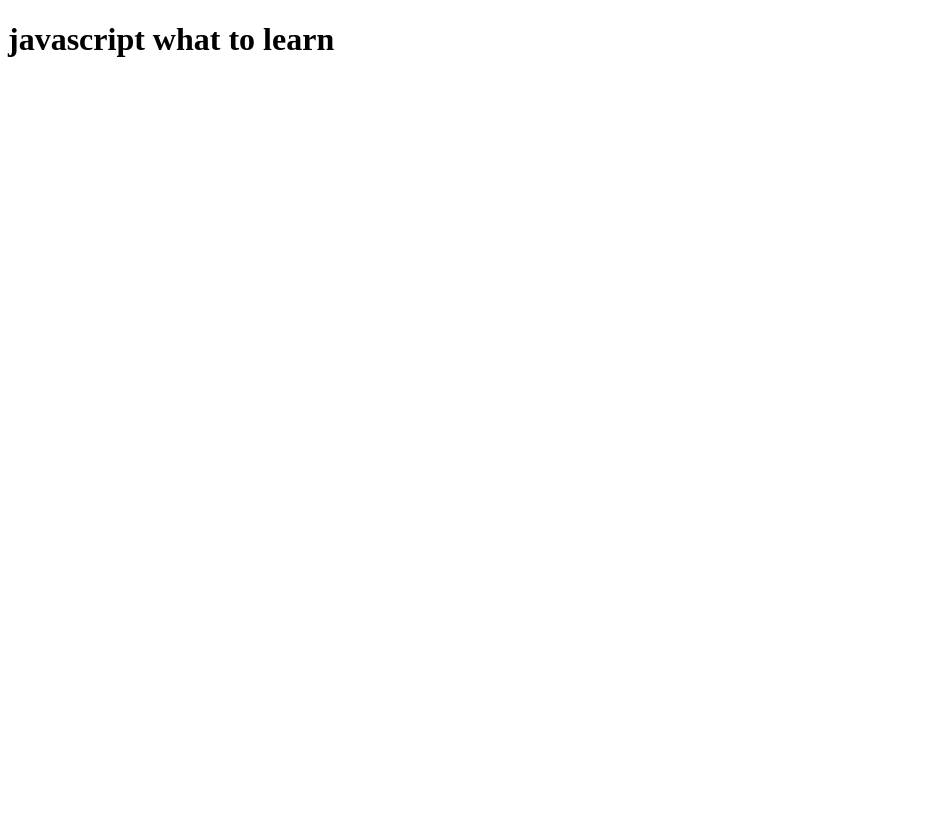
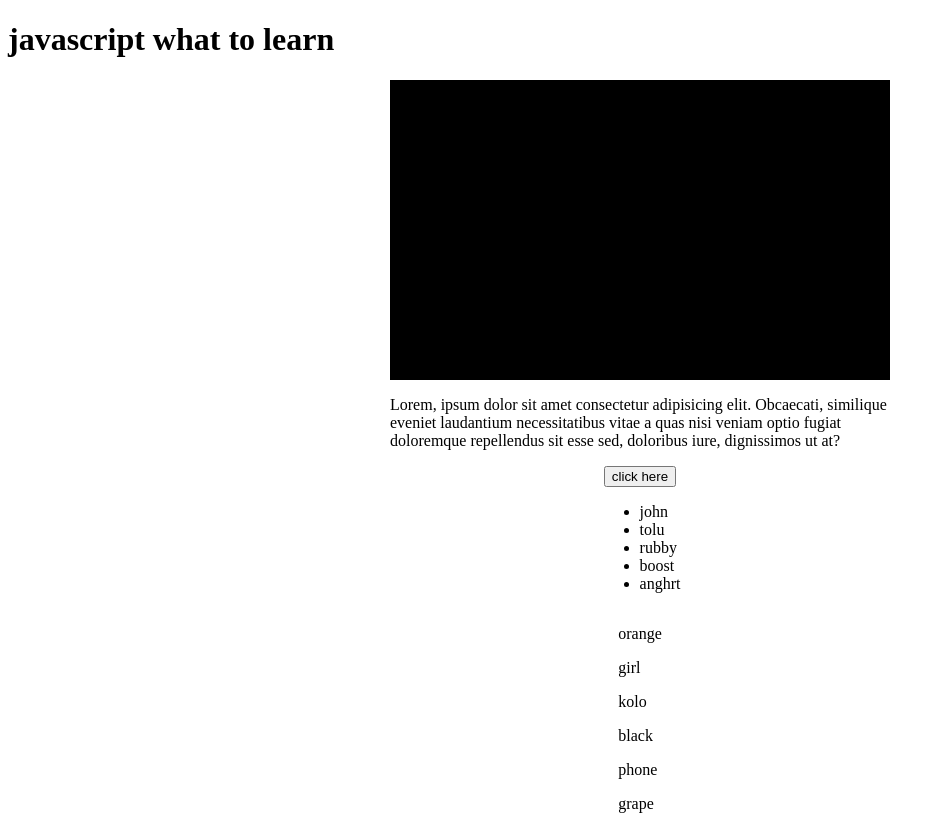
Before and after one commit to SAIL-05/sanusi-oyindamola, a plain HTML site: page index.html in a window 1280 px wide. Shown: the whole page, without its empty margins (0-946 px from the left). Before the commit the page ends 800 px from the top, so only its background shows below. Drawn offline with Linux system fonts and the light colour scheme.

Commit message:
new commit

```diff
--- a/index.html
+++ b/index.html
@@ -4,9 +4,40 @@
     <meta charset="UTF-8">
     <meta name="viewport" content="width=device-width, initial-scale=1.0">
     <title>Document</title>
+    <link rel="stylesheet" href="style.css">
     <script defer src="script.js"></script>
 </head>
 <body>
     <h1>javascript what to learn</h1>
+    <div id="main-body">
+        <div id="moon"></div>
+        <p id="para">
+            Lorem, ipsum dolor sit amet consectetur adipisicing elit.
+            Obcaecati, similique eveniet laudantium necessitatibus vitae a
+            quas nisi veniam optio fugiat doloremque repellendus sit esse
+            sed, doloribus iure, dignissimos ut at?
+        </p>
+        <button id="btn">
+            click here
+        </button>
+
+        <ul>
+            <li class="list">john</li>
+            <li class="list">mark</li>
+            <li class="list">rubby</li>
+            <li class="list">boost</li>
+            <li class="list">anghrt</li>
+        </ul>
+
+        <div  class="mother">
+            <p class="plan">orange</p>
+            <p class="plan">girl</p>
+            <p class="plan">man</p>
+            <p class="plan">pink</p>
+            <p class="plan">phone</p>
+            <p class="plan">grape</p>
+        </div>
+    </div>
+
 </body>
 </html>
--- a/script.js
+++ b/script.js
@@ -443,19 +443,26 @@ console.log(200);
 // }ceil()
 
 
-// Math
+// Math.sqrt returns the square root of a number
+
+// function sqrt() {
+//     let cal = 234;
+//     console.log(Math.sqrt(cal)); //ans = 15.2970
+// }sqrt()
 
 
 
+// Math.random returns a psuedorandom number between 0 and 1
+// function random() {
+//     let cal = parseInt(prompt('enter a number'));
+//     console.log(Math.random()*20);
+// }random()
 
 
-
-
-
-
-
-
-
+// function floor() {
+//     let cal = parseInt(prompt('enter a number'));
+//     console.log(Math.floor(Math.random()*20));
+// }floor()
 
 
 
@@ -667,3 +674,16 @@ console.log(200);
 //     console.log(name.split('').reverse('').join(''));
 
 // }backWards()
+
+function getId() {
+    console.log(document.getElementsByClassName('plan'));
+
+}getId()
+
+
+console.log(document.getElementById('moon'));
+console.log(document.getElementById('para'));
+console.log(document.getElementById('btn'));
+console.log(document.getElementsByClassName('list')[1].innerHTML='tolu');
+console.log(document.getElementsByClassName('plan')[2].innerHTML='kolo');
+console.log(document.getElementsByClassName('plan')[3].innerText='black');
--- /dev/null
+++ b/style.css
@@ -0,0 +1,14 @@
+#main-body{
+display: flex;
+flex-direction: column;
+align-items: center;
+/* justify-content: center; */
+}
+#moon{
+    width: 500px;
+    height: 300px;
+    background-color: black;
+}
+#para{
+    width: 500px;
+}
```
